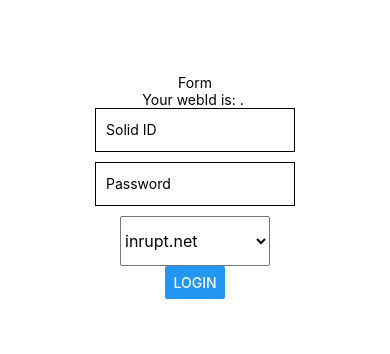
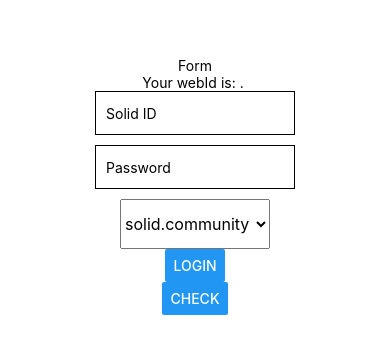
Before and after one commit to jessequiroga/react-native-solid, a React Native app: screen / in a window 390 px wide. Shown: the part 236-590 px from the top of the page. Built offline with nearby package versions, Linux system fonts and the light colour scheme.

Commit message:
Added Dashboard component with logout

```diff
--- a/App.js
+++ b/App.js
@@ -1,19 +1,26 @@
 import { StatusBar } from 'expo-status-bar';
-import React, { useState, useEffect, Component } from "react";
+import React, { Component } from "react";
 import { Alert, StyleSheet, Text, TextInput, Button, View, Picker } from 'react-native';
+import Dashboard from './components/Dashboard';
 
 export default class App extends Component {
 	constructor(props) {
 		super(props);
-    console.log("constructor");
+		console.log("App ctor");
 		this.state = {
 			username: "",
 			password: "",
 			idp: "https://solid.community",
 			webId: "",
-      session: ""
+			session: {},
+			loggedIn: false
 		}
 		this.login = this.login.bind(this);
+		this.check = this.check.bind(this);
+	}
+
+	check() {
+		console.log("check session");
 	}
 
 	login() {
@@ -41,7 +48,11 @@ export default class App extends Component {
 			.then(data => {
 				console.log(data);
 				console.log("keys: " + Object.keys(data));
-        this.setState((state) => ({ webId: data.webId }));
+				this.setState((state) => ({
+					webId: data.webId,
+					session: data,
+					loggedIn: true
+				}));
 				console.log("state: " + JSON.stringify(this.state));
 			})
 			.catch(error => error.json())
@@ -52,6 +63,11 @@ export default class App extends Component {
 	}
 
 	render() {
+		if (this.state.loggedIn) {
+			return (
+				<Dashboard loggedIn={this.state.loggedIn} session={this.state.session} />
+			)
+		} else {
 			return (
 				<View style={styles.container}>
 					<Text>Form</Text>
@@ -72,15 +88,21 @@ export default class App extends Component {
 						style={{ height: 50, width: 150 }}
 						onValueChange={(idp) => this.setState({ idp })}
 					>
+						<Picker.Item label="solid.community" value="https://solid.community/" />
 						<Picker.Item label="inrupt.net" value="https://inrupt.net/" />
-          <Picker.Item label="solid.community" value="https://solid.community/" />
 					</Picker>
 					<Button
 						title={'Login'}
 						style={styles.input}
 						onPress={this.login} />
+					<Button
+						title={'Check'}
+						style={styles.input}
+						onPress={this.check}
+					/>
 				</View>
 			);
+		}
 	}
 }
 
--- /dev/null
+++ b/components/Dashboard.js
@@ -0,0 +1,54 @@
+import React, { Component } from 'react';
+import { Button, StyleSheet, Text, View } from 'react-native'
+
+export default class Dashboard extends Component {
+
+    constructor(props) {
+        super(props);
+        console.log("dashboard ctor");
+        this.logout = this.logout.bind(this);
+        this.state = {
+            loggedIn: this.props.loggedIn,
+            user: this.props.session.webId
+        }
+        console.log("dashboard logged= " + this.state.loggedIn)
+    }
+
+    logout() {
+        console.log("logout");
+
+    }
+
+    render() {
+        return (
+            <View style={styles.container}>
+                <Text>Welcome {this.state.user}</Text>
+                <Button
+                    title={'Logout'}
+                    style={styles.input}
+                    onPress={this.logout} />
+            </View>
+        );
+    }
+}
+
+
+const styles = StyleSheet.create({
+    container: {
+        flex: 1,
+        alignItems: 'center',
+        justifyContent: 'center',
+        // backgroundColor: '#ecf0f1',
+    },
+    Button: {
+        width: 200,
+    },
+    input: {
+        width: 200,
+        height: 44,
+        padding: 10,
+        borderWidth: 1,
+        borderColor: 'black',
+        marginBottom: 10,
+    },
+});
```
Lines whose indentation alone changed are shown as unchanged.
